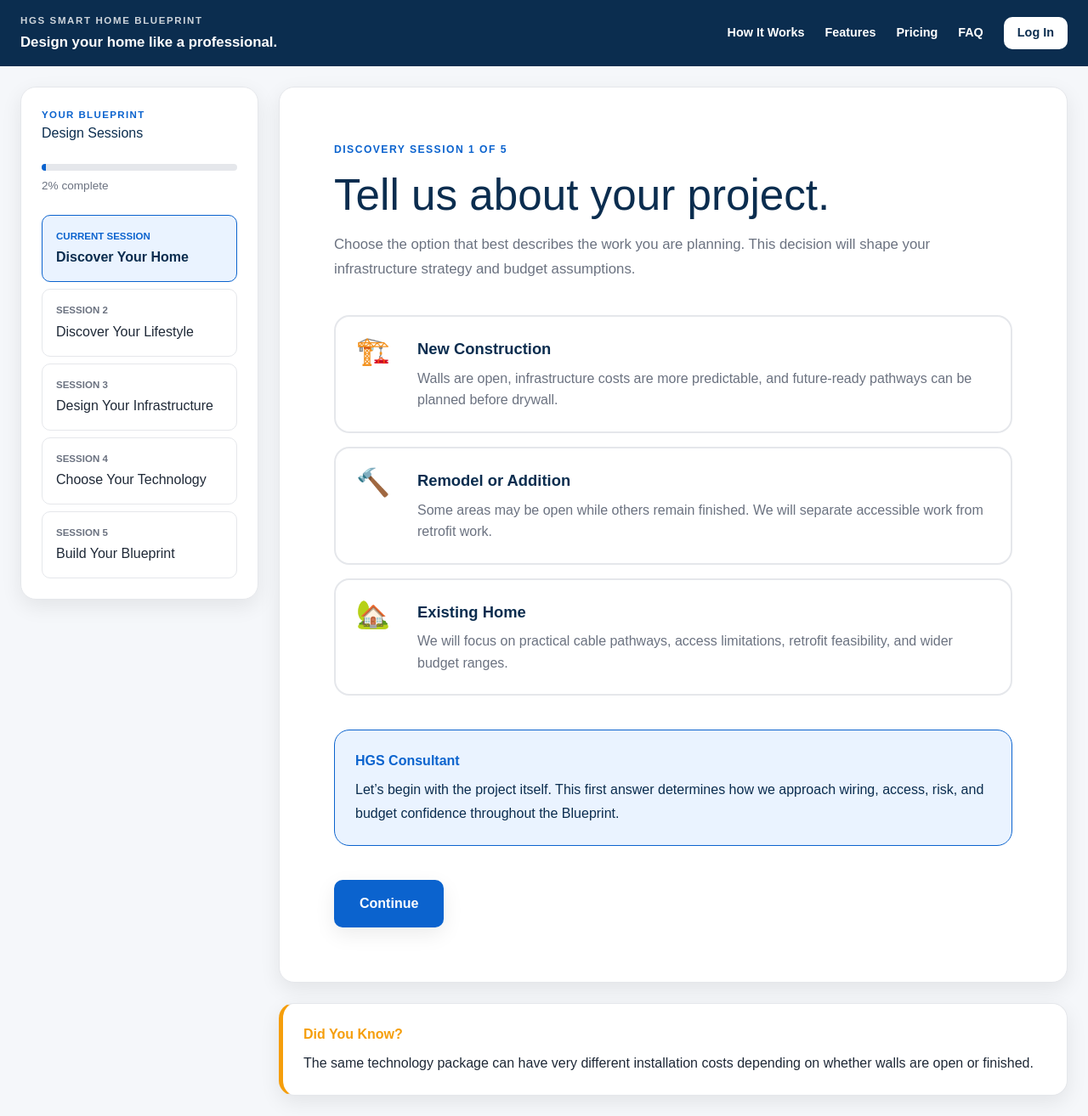
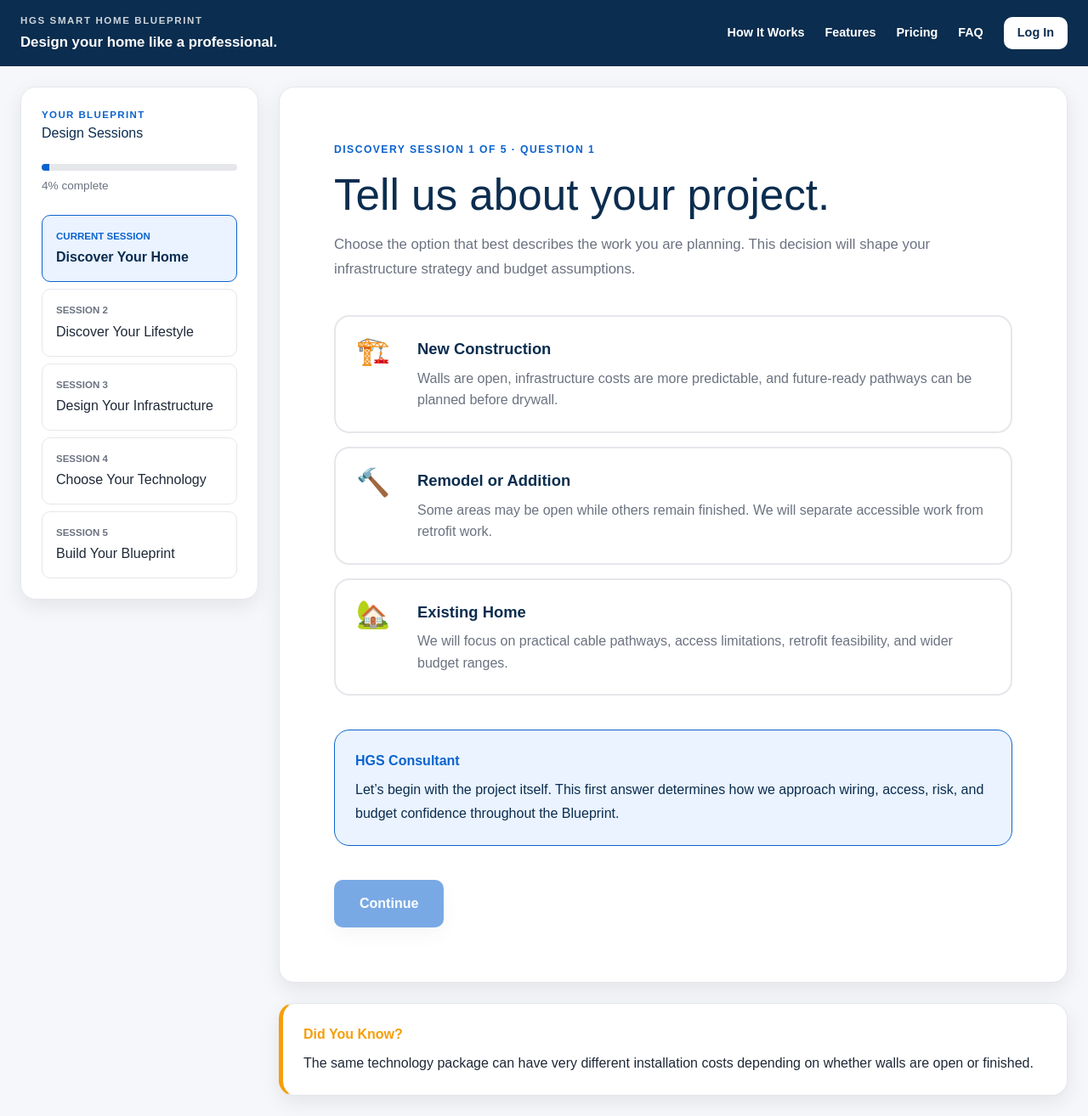
Before and after one commit to HGSolutionsWI/Smart-Home-Blueprint, a Next.js app: page /blueprint in a window 1280 px wide. Shown: the whole page at 85% size. Built offline with nearby package versions, Linux system fonts and the light colour scheme.

Commit message:
Add home size question to discovery flow

```diff
--- a/components/consultation/BlueprintWorkspace.tsx
+++ b/components/consultation/BlueprintWorkspace.tsx
@@ -39,6 +39,44 @@ const projectOptions = [
   },
 ];
 
+const homeSizeOptions = [
+  {
+    id: "under-1500",
+    icon: "🏠",
+    title: "Under 1,500 sq. ft.",
+    description:
+      "A smaller footprint usually requires fewer network zones and shorter infrastructure runs.",
+  },
+  {
+    id: "1500-2500",
+    icon: "🏡",
+    title: "1,500–2,500 sq. ft.",
+    description:
+      "A common home size that typically benefits from multiple wired network locations.",
+  },
+  {
+    id: "2500-3500",
+    icon: "🏘️",
+    title: "2,500–3,500 sq. ft.",
+    description:
+      "Coverage, equipment capacity, and room-by-room planning become more important.",
+  },
+  {
+    id: "3500-5000",
+    icon: "🏛️",
+    title: "3,500–5,000 sq. ft.",
+    description:
+      "Larger homes often require multiple network zones, additional switching, and more careful equipment planning.",
+  },
+  {
+    id: "over-5000",
+    icon: "🏰",
+    title: "Over 5,000 sq. ft.",
+    description:
+      "Large or custom homes generally require a more advanced infrastructure and coverage strategy.",
+  },
+];
+
 const guidanceByProject = {
   "new-construction": {
     consultant:
@@ -61,14 +99,27 @@ const guidanceByProject = {
 } as const;
 
 type ProjectType = keyof typeof guidanceByProject;
+type HomeSize = (typeof homeSizeOptions)[number]["id"];
 
 export function BlueprintWorkspace() {
+  const [questionIndex, setQuestionIndex] = useState(0);
   const [selectedProjectType, setSelectedProjectType] =
     useState<ProjectType | null>(null);
+  const [selectedHomeSize, setSelectedHomeSize] =
+    useState<HomeSize | null>(null);
 
-  const progress = selectedProjectType ? 8 : 2;
+  const progress = questionIndex === 0 ? 4 : 8;
 
   const activeGuidance = useMemo(() => {
+    if (questionIndex === 1) {
+      return {
+        consultant:
+          "Home size helps us estimate preliminary network coverage, infrastructure quantities, switching capacity, and overall technology complexity.",
+        didYouKnow:
+          "Square footage alone does not determine Wi-Fi performance, but it provides a useful starting point before floor plans and construction materials are reviewed.",
+      };
+    }
+
     if (!selectedProjectType) {
       return {
         consultant:
@@ -79,7 +130,24 @@ export function BlueprintWorkspace() {
     }
 
     return guidanceByProject[selectedProjectType];
-  }, [selectedProjectType]);
+  }, [questionIndex, selectedProjectType]);
+
+  const canContinue =
+    questionIndex === 0 ? Boolean(selectedProjectType) : Boolean(selectedHomeSize);
+
+  function handleContinue() {
+    if (!canContinue) return;
+
+    if (questionIndex === 0) {
+      setQuestionIndex(1);
+    }
+  }
+
+  function handlePrevious() {
+    if (questionIndex > 0) {
+      setQuestionIndex(questionIndex - 1);
+    }
+  }
 
   return (
     <main
@@ -99,12 +167,7 @@ export function BlueprintWorkspace() {
         }}
       >
         <aside>
-          <Card
-            style={{
-              position: "sticky",
-              top: theme.spacing.lg,
-            }}
-          >
+          <Card style={{ position: "sticky", top: theme.spacing.lg }}>
             <p
               style={{
                 color: theme.colors.primary,
@@ -158,10 +221,7 @@ export function BlueprintWorkspace() {
 
             <nav
               aria-label="Blueprint consultation progress"
-              style={{
-                display: "grid",
-                gap: theme.spacing.sm,
-              }}
+              style={{ display: "grid", gap: theme.spacing.sm }}
             >
               {consultationSteps.map((step, index) => {
                 const isActive = index === 0;
@@ -214,11 +274,7 @@ export function BlueprintWorkspace() {
         </aside>
 
         <section style={{ minWidth: 0 }}>
-          <Card
-            style={{
-              padding: theme.spacing.xxl,
-            }}
-          >
+          <Card style={{ padding: theme.spacing.xxl }}>
             <p
               style={{
                 color: theme.colors.primary,
@@ -229,7 +285,7 @@ export function BlueprintWorkspace() {
                 marginBottom: theme.spacing.md,
               }}
             >
-              DISCOVERY SESSION 1 OF 5
+              DISCOVERY SESSION 1 OF 5 · QUESTION {questionIndex + 1}
             </p>
 
             <h1
@@ -240,7 +296,9 @@ export function BlueprintWorkspace() {
                 marginBottom: theme.spacing.md,
               }}
             >
-              Tell us about your project.
+              {questionIndex === 0
+                ? "Tell us about your project."
+                : "How large is your home?"}
             </h1>
 
             <p
@@ -252,9 +310,9 @@ export function BlueprintWorkspace() {
                 marginBottom: theme.spacing.xl,
               }}
             >
-              Choose the option that best describes the work you are planning.
-              This decision will shape your infrastructure strategy and budget
-              assumptions.
+              {questionIndex === 0
+                ? "Choose the option that best describes the work you are planning. This decision will shape your infrastructure strategy and budget assumptions."
+                : "Choose the approximate finished square footage. We will use this as a starting point for network coverage, equipment capacity, and project complexity."}
             </p>
 
             <div
@@ -264,7 +322,8 @@ export function BlueprintWorkspace() {
                 marginBottom: theme.spacing.xl,
               }}
             >
-              {projectOptions.map((option) => (
+              {questionIndex === 0
+                ? projectOptions.map((option) => (
                     <OptionCard
                       key={option.id}
                       icon={option.icon}
@@ -273,6 +332,18 @@ export function BlueprintWorkspace() {
                       selected={selectedProjectType === option.id}
                       onSelect={() =>
                         setSelectedProjectType(option.id as ProjectType)
+                      }
+                    />
+                  ))
+                : homeSizeOptions.map((option) => (
+                    <OptionCard
+                      key={option.id}
+                      icon={option.icon}
+                      title={option.title}
+                      description={option.description}
+                      selected={selectedHomeSize === option.id}
+                      onSelect={() =>
+                        setSelectedHomeSize(option.id as HomeSize)
                       }
                     />
                   ))}
@@ -309,9 +380,43 @@ export function BlueprintWorkspace() {
               </p>
             </div>
 
-            <PrimaryButton disabled={!selectedProjectType}>
+            <div
+              style={{
+                display: "flex",
+                gap: theme.spacing.md,
+                flexWrap: "wrap",
+              }}
+            >
+              {questionIndex > 0 && (
+                <button
+                  type="button"
+                  onClick={handlePrevious}
+                  style={{
+                    background: theme.colors.surface,
+                    color: theme.colors.primaryDark,
+                    border: `1px solid ${theme.colors.border}`,
+                    borderRadius: theme.radius.medium,
+                    padding: `${theme.spacing.md} 30px`,
+                    minHeight: "48px",
+                    fontWeight: 700,
+                    cursor: "pointer",
+                  }}
+                >
+                  Previous
+                </button>
+              )}
+
+              <PrimaryButton
+                disabled={!canContinue}
+                onClick={handleContinue}
+                style={{
+                  opacity: canContinue ? 1 : 0.55,
+                  cursor: canContinue ? "pointer" : "not-allowed",
+                }}
+              >
                 Continue
               </PrimaryButton>
+            </div>
           </Card>
 
           <Card
```
Lines whose indentation alone changed are shown as unchanged.
